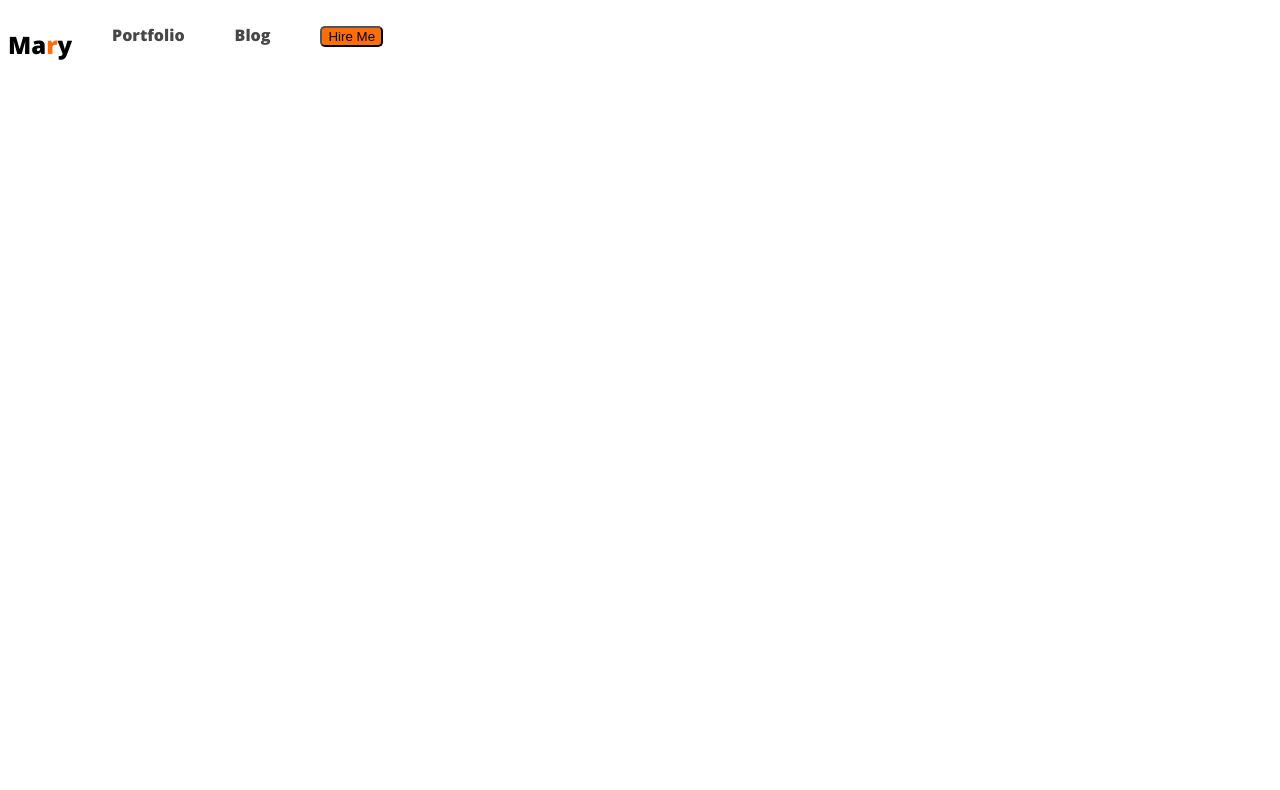
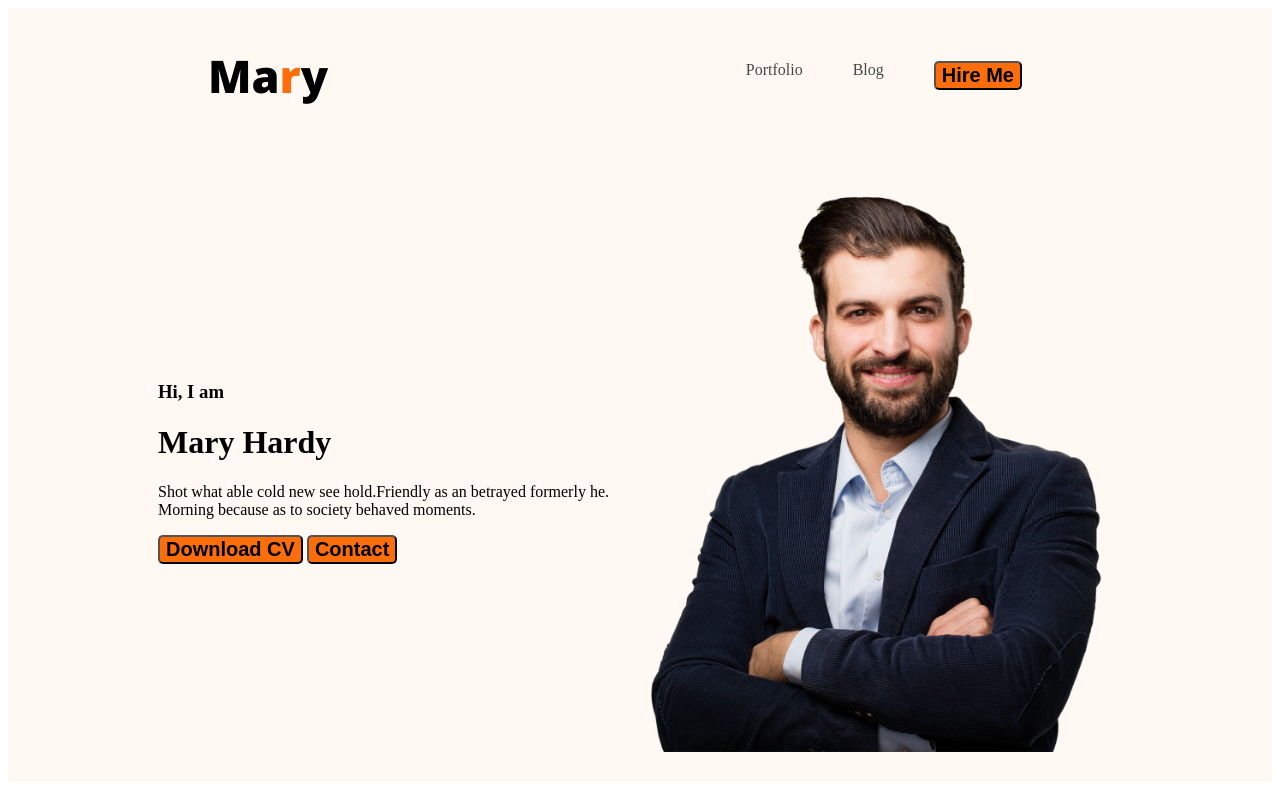
Before and after one commit to Abubokor01/developer-portfolio, a plain HTML site: page index.html in a window 1280 px wide. Drawn offline with nearby package versions, Linux system fonts and the light colour scheme.

Commit message:
nav secion alomot done

```diff
--- a/index.html
+++ b/index.html
@@ -12,16 +12,26 @@
     <title>Developer-portfolio</title>
 </head>
 <body>
-    <header>
+    <header class="header">
           <nav>
-            <h2 class="nav-text">Ma<span class="primary-text">r</span>y</h2>
+            <h2 class="nav-text" >Ma<span class="primary-text">r</span>y</h2>
                 <ul>
                     <li><a href="">Portfolio</a></li>
                     <li><a href="">Blog</a></li>
                     <li><a href=""><button class="primary-button">Hire Me</button></a></li>
-
                 </ul>
-          </nav>
+                </nav>
+                <div class="banner">
+<div class="banner-content">
+                    <h3>Hi, I  am</h3>
+                    <h1>Mary Hardy</h1>
+                    <p>Shot what able cold new see hold.Friendly as an betrayed formerly he. <br />
+                        Morning because as to society behaved moments.</p>
+                    <button class="primary-button">Download CV</button>
+                    <button class="primary-button">Contact</button>
+                </div>
+                <img class="banner-pfp" src="images/hardy.png" alt="">
+            </div>
     </header>
     <main>
 
--- a/styles/styles.css
+++ b/styles/styles.css
@@ -1,16 +1,13 @@
-body{
 
-    font-family: 'Open Sans', sans-serif;
-
-}
 
 
 
 nav  {
 
 display: flex;
-
-
+justify-content: space-between;
+align-items: center;
+margin: 0 200px;
 }
 
 
@@ -44,5 +41,35 @@ margin-right: 50px;
 
     border-radius: 5px;
     background: #FD6E0A;
+    font-size: 20px;
+font-style: normal;
+font-weight: 700;
 
 }
+
+
+/* header related styles */
+
+.header{
+
+    background-color: #FFF8F3;
+
+}
+
+.banner{
+
+padding: 30px 30px 30px 150px;
+display: flex;
+align-items: center;
+}
+
+.banner-pfp{
+
+width: 500px;
+
+}
+
+h2{
+    font-family: Open Sans;
+    font-size: 45px;
+}
```
Also changed, not shown: images/developer.png (added), images/hardy.png (added), images/header_bg.png (added), images/icons/facebook.png (added), images/icons/insta.png (added), images/icons/js.png (added), images/icons/mongo.png (added), images/icons/nodejs.png (added), images/icons/react.png (added), images/icons/twitter.png (added).
